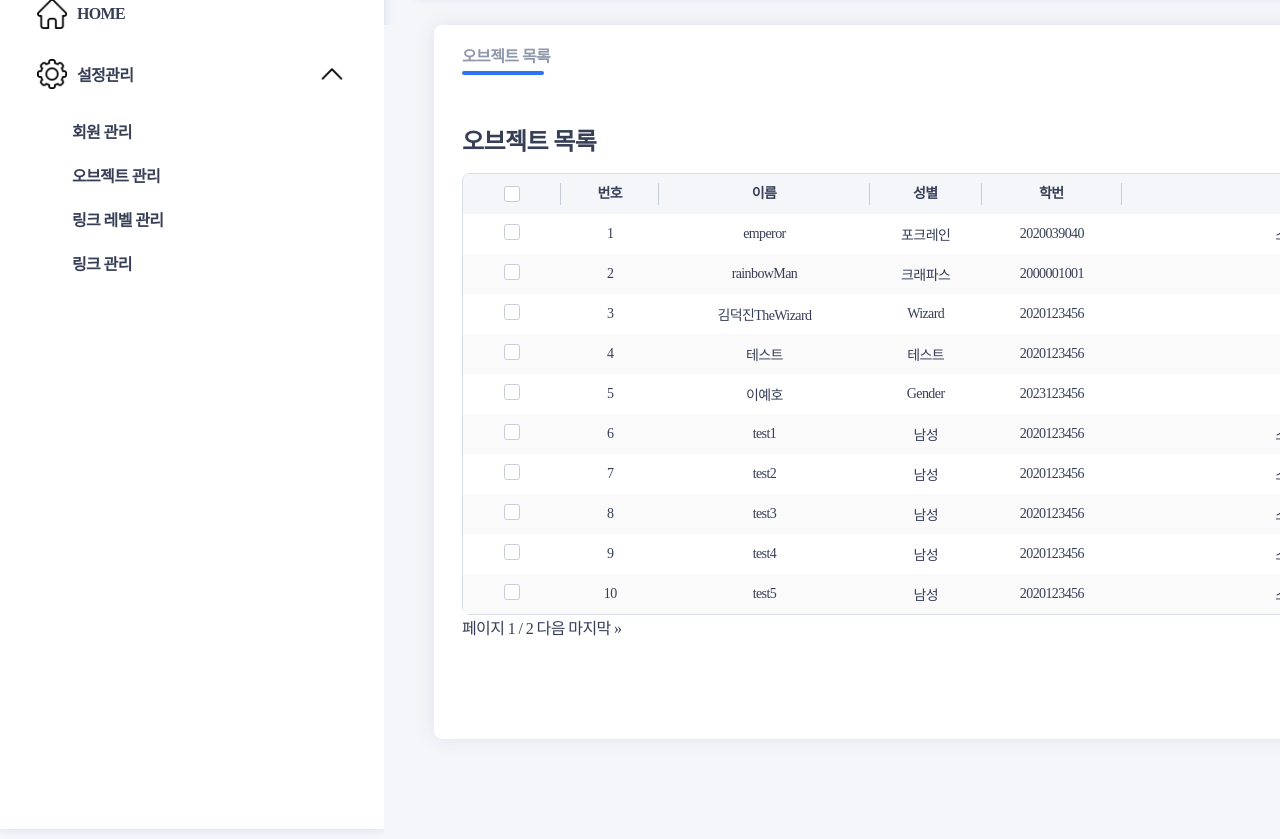
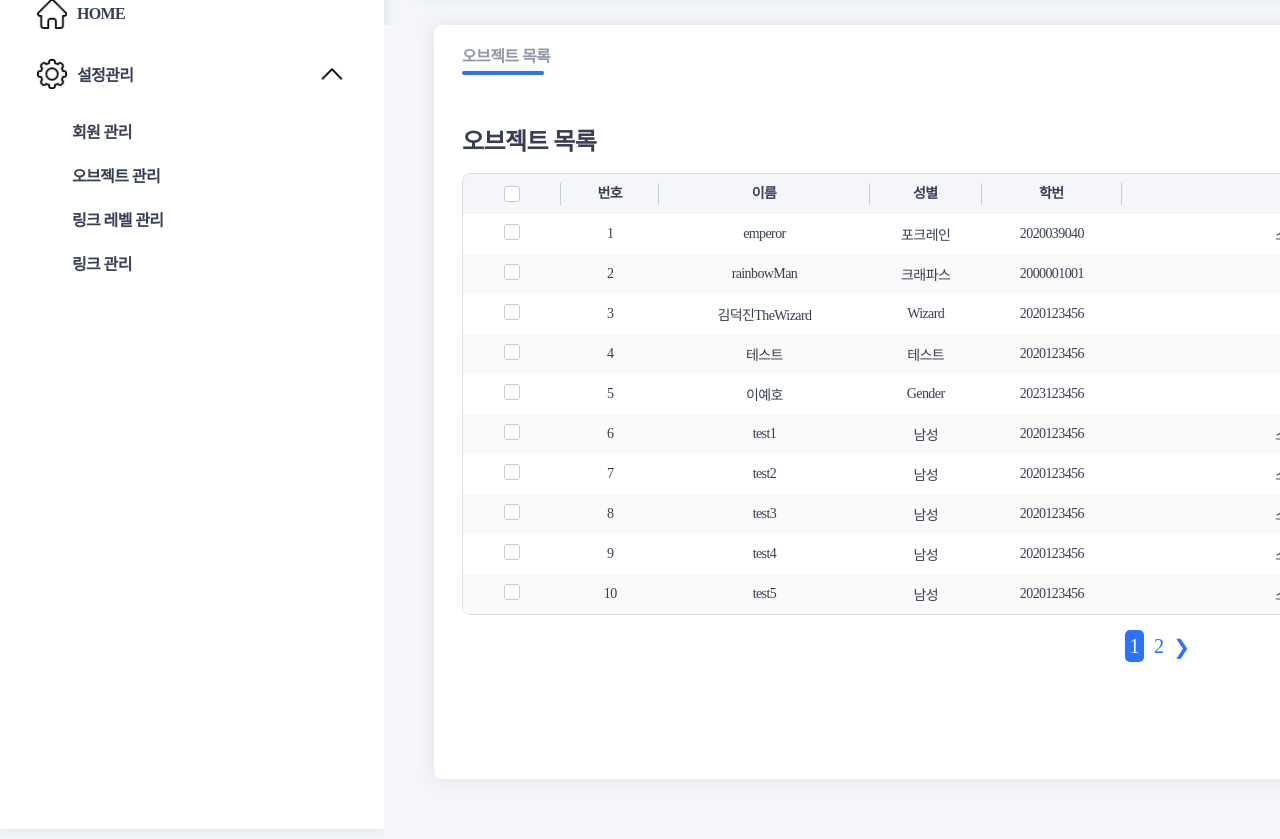
Before and after one commit to EmpChan/MemberManagement, a Django app: page /objectList in a window 1280 px wide; the page is wider, and only the part inside the window is pictured. Shown: the part 124-963 px from the top of that part. Run offline with Django 4.2, Linux system fonts and the light colour scheme; a user stored in the database is signed in; data comes from the database, SQL or seed files in the repository; some libraries are stand-ins or nearby versions; some web fonts are replaced.

Commit message:
objectlist pagination 완성

```diff
--- a/static/js/manage.js
+++ b/static/js/manage.js
@@ -1,5 +1,5 @@
 $(function(){
-    selectTap(0);
+    //selectTap(0);
     $('.setting > .tab-menu').addClass("on");
     $('.sideSubtab1').addClass("on");
 });
--- a/templates/object/objectList.html
+++ b/templates/object/objectList.html
@@ -88,7 +88,27 @@
 								{% endfor %}
 							</tbody>
 						</table>
-						<div class="pagination">
+						<div>
+							<ul style="margin:15px; display:flex; justify-content:center; list-style: none; font-size: 20px;">
+								{% if members.has_previous %}
+								<li style="margin:5px;"><a style="text-decoration:none; color: #2B72FF;" href="?page={{members.previous_page_number}}">&#10094;</a></li>
+								{% endif %}
+
+								{% for page in members.paginator.page_range %}
+								{% if page == members.number %}
+									<li style="margin:5px;"><a style="text-decoration:none; color: white; background-color: #2B72FF; padding:5px; border-radius:5px" href="?page={{page}}">{{page}}</a></li>
+								{% else %}
+									<li style="margin:5px;"><a style="text-decoration:none; color: #2B72FF;" href="?page={{page}}">{{page}}</a></li>
+								{% endif %}
+								{% endfor %}
+
+								{% if members.has_next %}
+								<li style="margin:5px;"><a style="text-decoration:none; color: #2B72FF;" href="?page={{members.next_page_number}}">&#10095;</a></li>
+								{% endif %}
+
+							</ul>
+						</div>
+						<!--<div class="pagination">
 							<span class="step-links">
 								{% if members.has_previous %}
 									<a href="?page=1">&laquo; 처음</a>
@@ -104,7 +124,7 @@
 									<a href="?page={{ members.paginator.num_pages }}">마지막 &raquo;</a>
 								{% endif %}
 							</span>
-						</div>
+						</div>-->
 					</div>
 
 					<!-- 하단버튼 -->
```
